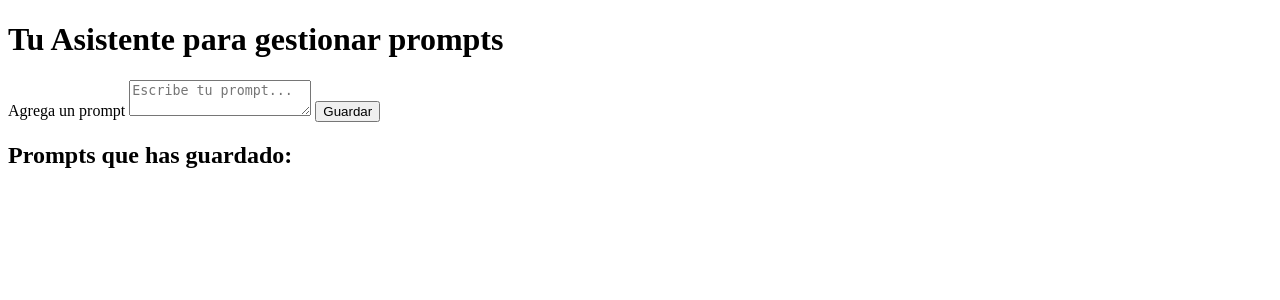
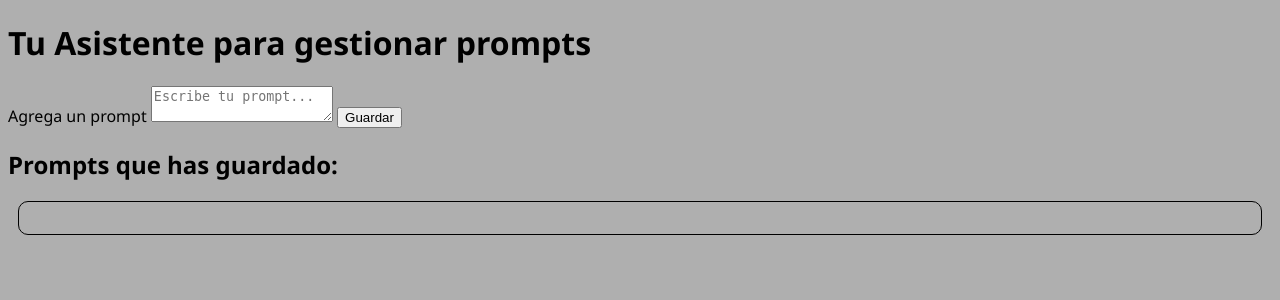
Before and after one commit to linzam31/guarda_prompts_D, a Flask app: page / in a window 1280 px wide. Shown: the top 300 px of the page. Run offline with Flask 3, Linux system fonts and the light colour scheme; data that the repository does not hold is empty.

Commit message:
aplicación de estilos (incompleto)

```diff
--- a/guarda_prompts_D/static/styles.css
+++ b/guarda_prompts_D/static/styles.css
@@ -0,0 +1,16 @@
+body {
+    background-color: #afafaf;
+    font-family: 'Segoe UI', Tahoma, Geneva, Verdana, sans-serif;
+}
+
+.container-p {
+    display: flex;
+    border: 1px solid #000;
+    padding: 1rem;
+    margin: 10px;
+    border-radius: 10px;
+}
+
+label{
+
+}
--- a/guarda_prompts_D/templates/index.html
+++ b/guarda_prompts_D/templates/index.html
@@ -20,7 +20,7 @@
     </form>
 
     <h2>Prompts que has guardado:</h2>
-    <div class="container">
+    <div class="container-p">
         {% for prompt in prompts %}
             <p>{{ prompt[0] }}</p>
         {% endfor %}
```
